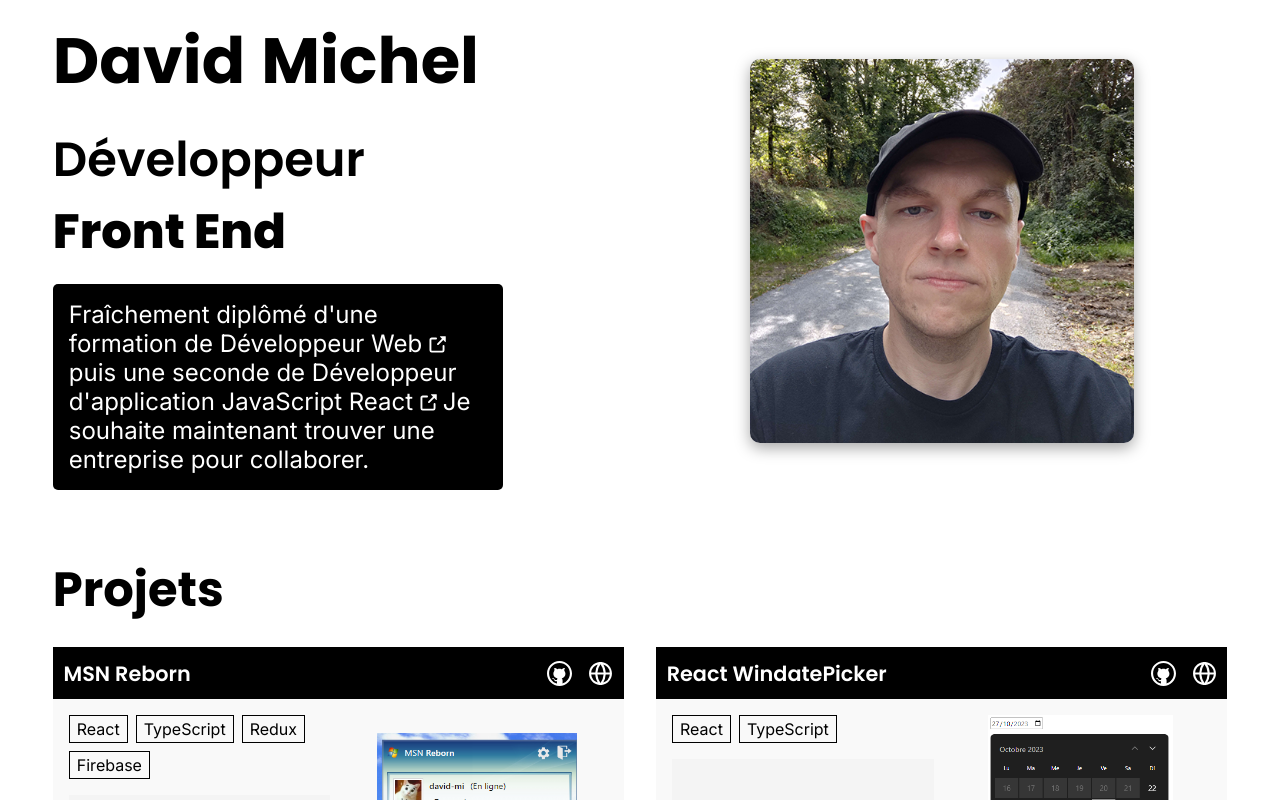
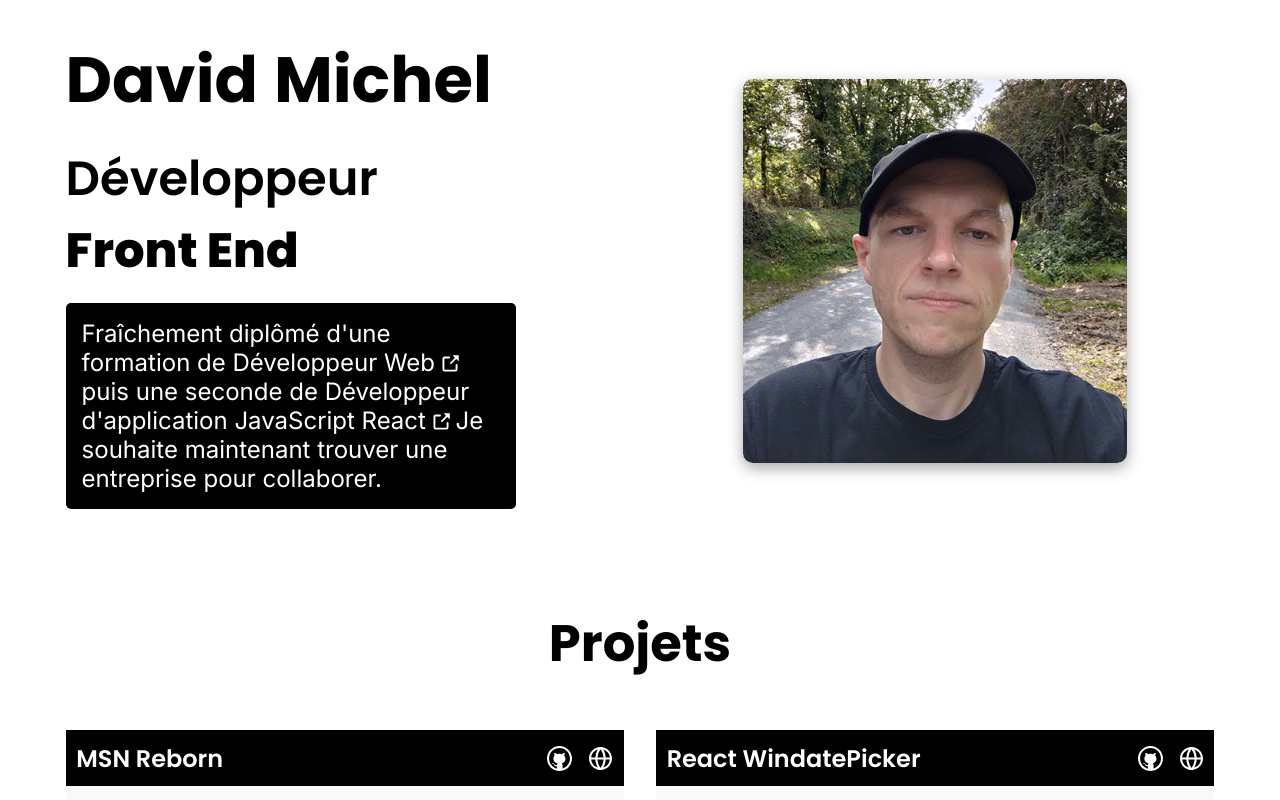
Before and after one commit to david-mi/portfolio, a Next.js app: page / in a window 1280 px wide. Shown: the top 800 px of the page. Built offline with nearby package versions, Linux system fonts and the light colour scheme.

Commit message:
style: general styling

```diff
--- a/app/components/Projects/ProjectCard/projectCard.module.css
+++ b/app/components/Projects/ProjectCard/projectCard.module.css
@@ -49,7 +49,7 @@
 
     & .title {
       grid-area: title;
-      font-size: clamp(1.1rem, 2vw, 1.3rem);
+      font-size: clamp(1.2rem, 2vw, 1.5rem);
       white-space: nowrap;
       font-weight: 600;
       overflow: hidden;
--- a/app/globals.css
+++ b/app/globals.css
@@ -11,7 +11,8 @@
 
 body {
   font-family: var(--font-inter);
-  padding: clamp(5px, 1vw, 20px);
+  padding-inline: clamp(5px, 2vw, 2rem);
+  padding-block: 2rem;
 }
 
 h1,
@@ -24,11 +25,12 @@ h5 {
 
 h3 {
   font-weight: 700;
-  font-size: clamp(2rem, 4vw, 3rem);
-  margin-bottom: calc(var(--gap) / 1.5);
+  font-size: clamp(2.5rem, 4vw, 3.5rem);
+  margin-bottom: calc(var(--gap) * 1.5);
+  text-align: center;
 
   @media (width < 650px) {
-    margin-bottom: calc(var(--gap) / 2);
+    margin-bottom: var(--gap);
   }
 }
 
@@ -38,3 +40,11 @@ main {
   max-width: 1200px;
   margin-inline: auto;
 }
+
+button {
+  background-color: transparent;
+  border: none;
+  cursor: pointer;
+  display: flex;
+  align-items: center;
+}
--- a/app/page.module.css
+++ b/app/page.module.css
@@ -1,5 +1,5 @@
 .container {
   display: flex;
   flex-direction: column;
-  gap: calc(var(--gap) * 2);
+  gap: calc(var(--gap) * 3);
 }
```
